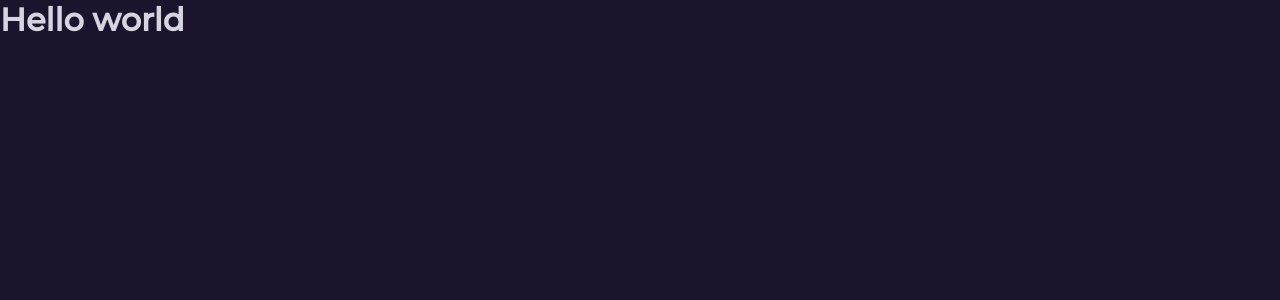
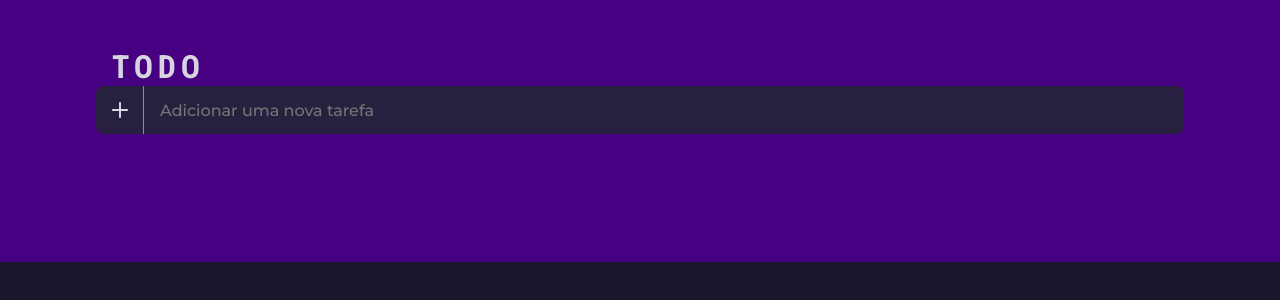
Before and after one commit to JoaoGuiBC/Todo-list-with-mirageJs, a Next.js app: page / in a window 1280 px wide. Shown: the top 300 px of the page. Built offline with nearby package versions, Linux system fonts and the light colour scheme.

Commit message:
Header component created

```diff
--- a/package.json
+++ b/package.json
@@ -13,6 +13,7 @@
     "next": "10.0.9",
     "react": "17.0.1",
     "react-dom": "17.0.1",
+    "react-icons": "^4.2.0",
     "styled-components": "^5.2.1"
   },
   "devDependencies": {
--- /dev/null
+++ b/src/components/Header/index.tsx
@@ -0,0 +1,19 @@
+import { IoIosAdd } from 'react-icons/io';
+
+import { Container, Content } from "./styles";
+
+export function Header() {
+  return (
+    <Container>
+      <Content>
+        <strong>TODO</strong>
+        <div>
+          <button type="button">
+            <IoIosAdd />
+          </button>
+          <input type="text" placeholder="Adicionar uma nova tarefa"/>
+        </div>
+      </Content>
+    </Container>
+  );
+}
--- /dev/null
+++ b/src/components/Header/styles.ts
@@ -0,0 +1,57 @@
+import styled from 'styled-components';
+
+export const Container = styled.header`
+  background: var(--purple);
+`;
+
+export const Content = styled.div`
+  max-width: 1120px;
+  margin: 0 auto;
+  padding: 3rem 1rem 8rem;
+
+  strong {
+    font-size: 2rem;
+    letter-spacing: 0.3rem;
+    padding-left: 16px;
+  }
+
+  div {
+    display: flex;
+
+    button {
+      background: var(--dark-purple);
+      color: var(--text);
+      font-size: 2rem;
+      line-height: 0;
+
+      border: none;
+      border-right: 1px solid var(--light-gray);
+      border-radius: 8px 0 0 8px;
+      height: 3rem;
+      width: 3rem;
+      outline: none;
+      transition: filter 0.4s;
+
+      &:hover {
+        filter: brightness(0.8);
+      }
+
+      &:active {
+        background: #030024;
+      }
+    }
+
+    input {
+      background: var(--dark-purple);
+      color: var(--text);
+      font-size: 1rem;
+
+      border: none;
+      border-radius: 0 8px 8px 0;
+      height: 3rem;
+      padding-left: 1rem;
+      flex: 1;
+    }
+  }
+
+`;
--- a/src/pages/index.tsx
+++ b/src/pages/index.tsx
@@ -1,4 +1,6 @@
 import Head from 'next/head'
+
+import { Header } from '../components/Header'
 
 export default function Home() {
   return (
@@ -11,7 +13,7 @@ export default function Home() {
 
         <title>TODO - web</title>
       </Head>
-      <h1>Hello world</h1>
+      <Header />
     </>
   )
 }
--- a/src/styles/global.ts
+++ b/src/styles/global.ts
@@ -6,6 +6,7 @@ export const GlobalStyle = createGlobalStyle`
     --text: #d5d4e0;
 
     --dark-purple: #27203f;
+    --purple: #470081;
     --light-purple: #372f52;
 
     --light-gray: #8e8ca7;
@@ -29,11 +30,21 @@ export const GlobalStyle = createGlobalStyle`
 
   body {
     background: var(--background);
+    -webkit-font-smoothing: antialiased;
     color: var(--text);
   }
 
   body, input, button {
-    font: 400 16px "Montserrat", sans-serif;
+    font-family: "Montserrat", sans-serif;
     color: var(--text);
   }
+
+  h1, h2, h3, h4, h5, h6, strong {
+    font-family: 'Roboto Condensed', sans-serif;
+    font-weight: 600;
+  }
+
+  button {
+    cursor: pointer;
+  }
 `;
```
Also changed, not shown: 1 other file (tests, documents, lock files or other folders).
